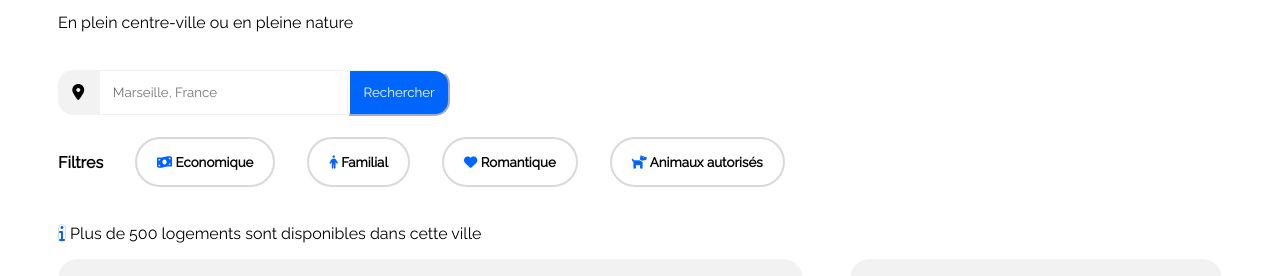
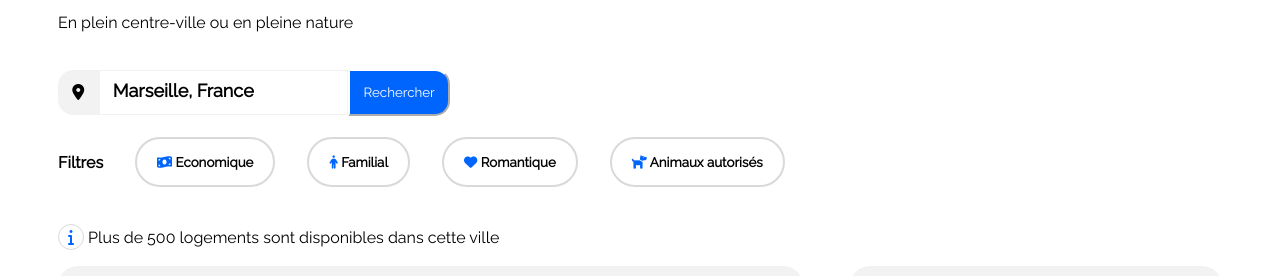
Before and after one commit to DevLG1/Projet_Booki, a plain HTML site: page index.html in a window 1280 px wide. Shown: the part 139-415 px from the top of the page. Drawn offline with Linux system fonts and the light colour scheme.

Commit message:
modification de l'apparence du placeholder dans la barre de recherche

```diff
--- a/CSS/index.css
+++ b/CSS/index.css
@@ -40,7 +40,7 @@ main{
 }
 .grid-activite{
     display: grid;
-    grid-template-columns : 22% 22% 22% 22%;
+    grid-template-columns : 23% 23% 23% 23%;
     justify-content: space-between;
 }
 .hebergement{
@@ -98,9 +98,21 @@ background-color: #f2f2f2;
 border: 1px solid #F2F2F2;
 padding: 0.83em;
 }
-.champ-rechercher{
+
+.champ-recherche{
     padding: 1em;
     border: 1px solid #F2F2F2;
+    font-weight: bolder;
+}
+.champ-recherche::placeholder{
+    font-weight: bolder;
+    color: black;
+
+font-weight: 700;
+font-size: 18px;
+line-height: 100%;
+letter-spacing: 0%;
+/* text-align: center; */
 }
 .bouton-rechercher{
     color:white;
@@ -132,7 +144,7 @@ padding: 0.83em;
 /* traitement de texte */
 
 .gras{
-    font-weight: bold;
+    font-weight: bolder;
 }
 .blue{
     color: #0065FC;
@@ -149,9 +161,16 @@ h2{
     opacity: 0.5;
 }
 .cercle-i{
-    border: 1px solid #D9D9D9;
-    border-radius: 25px;
+  display: inline-block;
+  width: 24px;
+  height: 24px;
+  line-height: 24px;
+  text-align: center;
+  border: 1px solid #d9d9d9;
+  border-radius: 50%;
+  font-weight: bold;
 }
+
 /* fin de traitement de texte */
 
 
@@ -182,7 +201,7 @@ h2{
     line-height: 1em;
 }
 .card-hebergement-title{
-    font-weight: bold;
+    font-weight: bolder;
     font-size: 16px;
     line-height: 1em;
 }
@@ -235,11 +254,9 @@ width: 137px;
     box-shadow: 0px 3px 15px 0px #0000001A;
     height: 444px;
     border-radius: 20px;
-
-    /* width: 302px; */
 }
 .activite-card-txt{
-    margin-left : 10px;
+    margin-left : 20px;
 }
 /* fin de card activite */
 /* fin de traitement des cards */
--- a/index.html
+++ b/index.html
@@ -9,7 +9,7 @@
     <link rel="preconnect" href="https://fonts.gstatic.com" crossorigin>
     <link href="https://fonts.googleapis.com/css2?family=Raleway&display=swap" rel="stylesheet">
     <script src="https://kit.fontawesome.com/2e69cdd69b.js" crossorigin="anonymous"></script>
-    <style>*{font-family: Raleway;}</style>
+    <style>*{font-family: Raleway, sans-serif;}</style>
     <meta name="viewport" content="width=device-width, initial-scale=1.0">
 </head>
 
@@ -32,7 +32,7 @@
         <div>
             <form class="bandeau-recherche" method="get" action="">
                 <i class="fa-solid fa-location-dot rechercher-img"></i>
-                <input type="text" name="search" id="search" placeholder="Marseille, France" size="30" class="champ-rechercher" />
+                <input type="text" name="search" id="search" placeholder="Marseille, France" class="champ-recherche" size="30"/>
                 <button class="bouton-rechercher">Rechercher</button>
             </form>
         </div>
```
